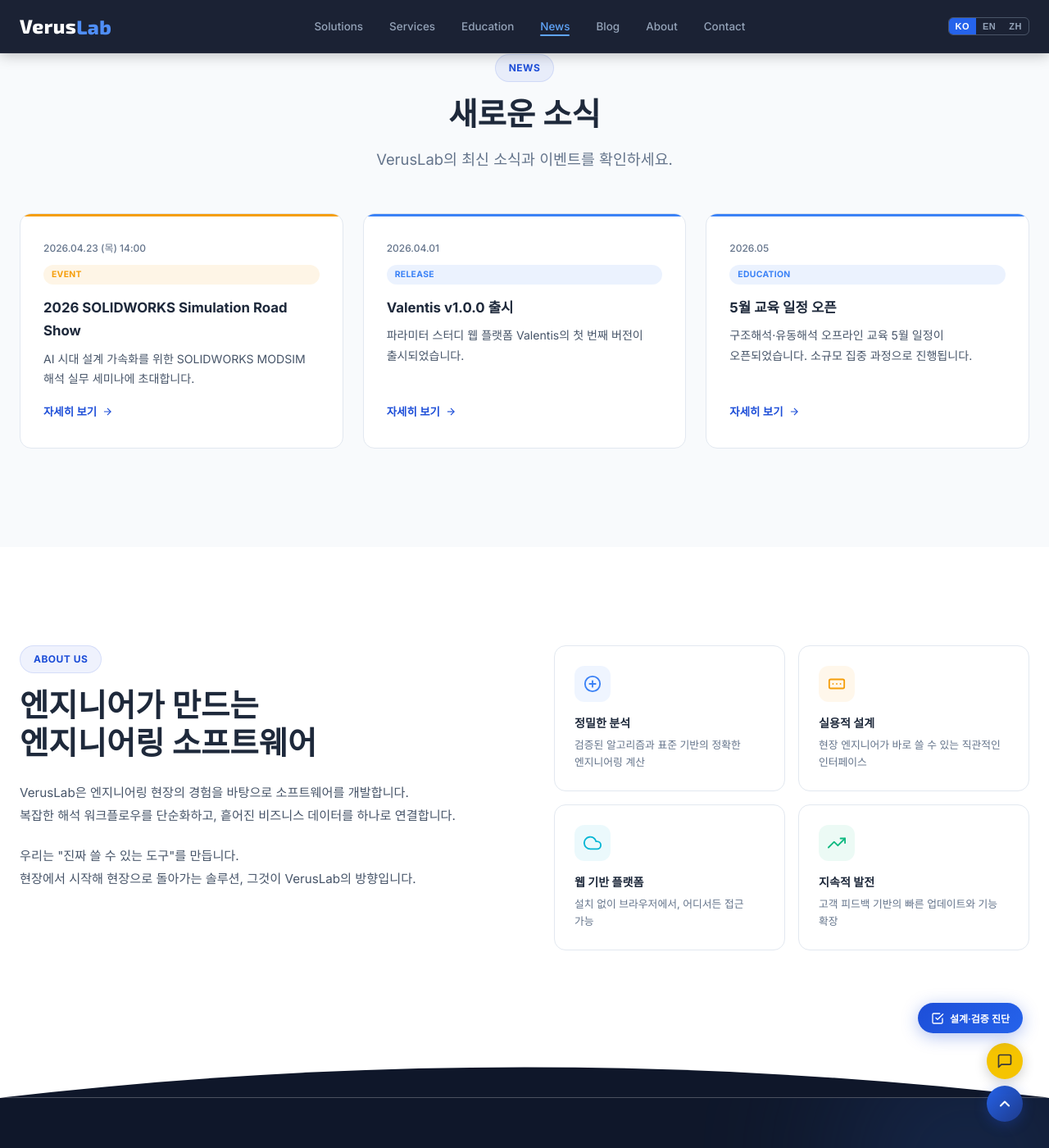
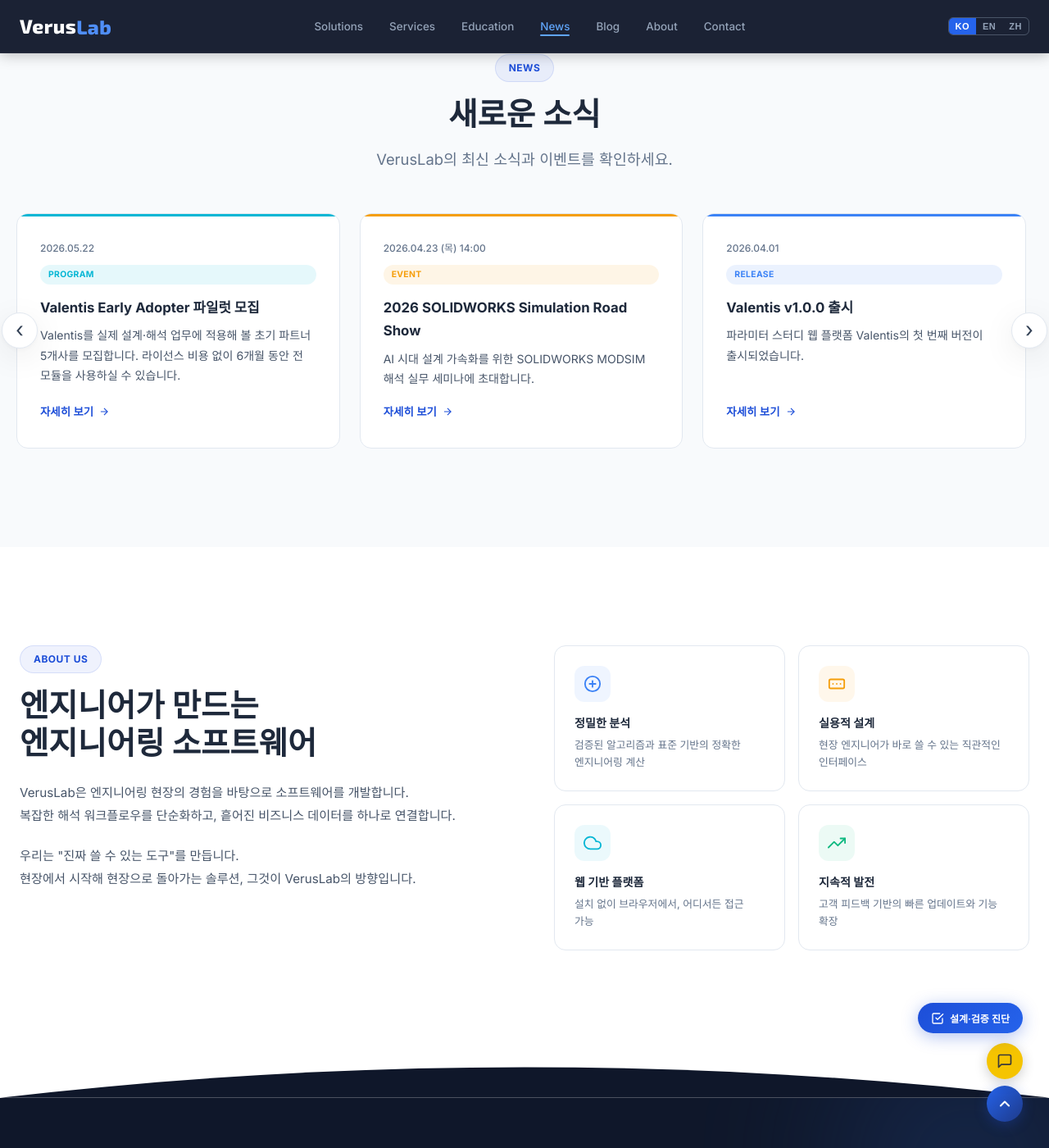
Before and after one commit to VerusLab-KR/Homepage, a Jekyll site: the page built from index.html, in a window 1280 px wide and 1400 px high, scrolled down 2048 px. Shown: the whole window at 82% size. Built offline with Jekyll 4.4.1, drawn with Linux system fonts in a browser that asks for light colours.

Commit message:
Add pilot news card with slider; ease pilot copy; mark May classes ended
- valentis: pilot CTA note now says 1주 (was 2주) and 미팅 (was 인터뷰)
  to reduce perceived commitment on the applicant side.
- index: news section converted from a fixed 3-col grid to a scroll-snap
  slider with rounded ‹ › arrows. Liquid loop now has limit:9 so the
  archive can grow without breaking the layout; arrows auto-hide when
  there is nothing to scroll. Mobile collapses to 1 card per view with
  native swipe.
- _data/news.yml: new top item for the Valentis Early Adopter pilot
  (badge PROGRAM, cyan to match the Valentis brand color, linking to
  /valentis/#pilot). Existing three cards retained — history preserved.
- education: every May session (5/12–5/13 basic structural, 5/14
  optimization, 5/15 vibration, 5/19 airflow, 5/20 thermal-flow) now
  reads "종료". The 5/19 and 5/20 rows were "마감"; the rest still
  carried "신청하기" links and are also closed out.

Co-Authored-By: Claude Opus 4.7 <noreply@anthropic.com>

```diff
--- a/_data/news.yml
+++ b/_data/news.yml
@@ -1,3 +1,13 @@
+- date: "2026.05.22"
+  badge: "PROGRAM"
+  badge_bg: "rgba(6,182,212,.1)"
+  badge_color: "#06b6d4"
+  accent: "#06b6d4"
+  title: "Valentis Early Adopter 파일럿 모집"
+  desc: "Valentis를 실제 설계·해석 업무에 적용해 볼 초기 파트너 5개사를 모집합니다. 라이선스 비용 없이 6개월 동안 전 모듈을 사용하실 수 있습니다."
+  url: "/valentis/#pilot"
+  delay: ""
+
 - date: "2026.04.23 (목) 14:00"
   badge: "EVENT"
   badge_bg: "rgba(245,158,11,.1)"
@@ -6,7 +16,7 @@
   title: "2026 SOLIDWORKS Simulation Road Show"
   desc: "AI 시대 설계 가속화를 위한 SOLIDWORKS MODSIM 해석 실무 세미나에 초대합니다."
   modal: "seminarOverlay"
-  delay: ""
+  delay: "reveal-delay-1"
 
 - date: "2026.04.01"
   badge: "RELEASE"
@@ -18,7 +28,7 @@
   desc: "파라미터 스터디 웹 플랫폼 Valentis의 첫 번째 버전이 출시되었습니다."
   desc_i18n: "release_card_desc"
   modal: "releaseOverlay"
-  delay: "reveal-delay-1"
+  delay: "reveal-delay-2"
 
 - date: "2026.05"
   badge: "EDUCATION"
@@ -28,4 +38,4 @@
   title: "5월 교육 일정 오픈"
   desc: "구조해석·유동해석 오프라인 교육 5월 일정이 오픈되었습니다. 소규모 집중 과정으로 진행됩니다."
   url: "/education/"
-  delay: "reveal-delay-2"
+  delay: "reveal-delay-3"
--- a/index.html
+++ b/index.html
@@ -246,7 +246,29 @@ h3{font-size:1.15rem;font-weight:700;margin-bottom:8px;letter-spacing:0em}
 
 /* ── Section: News ── */
 .section-news{padding:120px 0;background:var(--slate-0)}
-.news-grid{display:grid;grid-template-columns:repeat(3,1fr);gap:24px;margin-top:16px}
+.news-slider{position:relative;margin-top:16px}
+.news-track{
+  display:flex;gap:24px;
+  overflow-x:auto;scroll-snap-type:x mandatory;scroll-behavior:smooth;
+  scrollbar-width:none;-ms-overflow-style:none;
+  padding:8px 4px;margin:-8px -4px;
+}
+.news-track::-webkit-scrollbar{display:none}
+.news-track > .news-card{flex:0 0 calc((100% - 48px) / 3);scroll-snap-align:start}
+.news-arrow{
+  position:absolute;top:50%;transform:translateY(-50%);
+  width:44px;height:44px;border-radius:50%;
+  background:var(--white);border:1px solid var(--slate-2);
+  display:flex;align-items:center;justify-content:center;
+  color:var(--slate-7);font-size:1.6rem;line-height:1;cursor:pointer;
+  box-shadow:var(--shadow-lg);z-index:10;
+  transition:all .25s cubic-bezier(.4,0,.2,1);
+  font-family:inherit;padding:0 0 3px 0;
+}
+.news-arrow:hover:not(:disabled){background:var(--blue);color:var(--white);border-color:var(--blue);transform:translateY(-50%) scale(1.06)}
+.news-arrow:disabled{opacity:0;pointer-events:none}
+.news-arrow-prev{left:-22px}
+.news-arrow-next{right:-22px}
 .news-card{
   background:var(--white);border:1px solid var(--slate-2);border-radius:var(--radius);
   padding:32px 28px;transition:all .4s cubic-bezier(.4,0,.2,1);
@@ -354,9 +376,18 @@ h3{font-size:1.15rem;font-weight:700;margin-bottom:8px;letter-spacing:0em}
   .products-grid{grid-template-columns:1fr 1fr}
   .products-grid .product-card:first-child{grid-column:1 / -1}
 }
+@media(max-width:1024px){
+  .news-track > .news-card{flex:0 0 calc((100% - 24px) / 2)}
+  .news-arrow-prev{left:-12px}
+  .news-arrow-next{right:-12px}
+}
+@media(max-width:768px){
+  .news-track > .news-card{flex:0 0 88%}
+  .news-track{gap:16px}
+  .news-arrow{display:none}
+}
 @media(max-width:900px){
   .products-grid{grid-template-columns:1fr}
-  .news-grid{grid-template-columns:1fr}
   .about-grid{grid-template-columns:1fr;gap:48px}
   .contact-grid{grid-template-columns:1fr;max-width:400px}
   .hero-stats{gap:32px;flex-wrap:wrap}
@@ -548,9 +579,11 @@ h3{font-size:1.15rem;font-weight:700;margin-bottom:8px;letter-spacing:0em}
       <h2 style="margin-top:16px" data-i18n="news_h2">새로운 소식</h2>
       <p class="subtitle" data-i18n="news_sub">VerusLab의 최신 소식과 이벤트를 확인하세요.</p>
     </div>
-    <div class="news-grid">
+    <div class="news-slider">
+      <button class="news-arrow news-arrow-prev" id="newsPrev" aria-label="이전 뉴스">‹</button>
+      <div class="news-track" id="newsTrack">
 
-      {% for item in site.data.news %}
+        {% for item in site.data.news limit:9 %}
         <div class="news-card reveal {{ item.delay }}" style="--news-accent:{{ item.accent }}{% if item.modal or item.url %};cursor:pointer{% endif %}"{% if item.modal %} onclick="document.getElementById('{{ item.modal }}').classList.add('active')"{% elsif item.url %} onclick="location.href='{{ item.url }}'"{% endif %}>
           <div class="news-date">{{ item.date }}</div>
           <span class="news-badge" style="background:{{ item.badge_bg }};color:{{ item.badge_color }}">{{ item.badge }}</span>
@@ -560,6 +593,8 @@ h3{font-size:1.15rem;font-weight:700;margin-bottom:8px;letter-spacing:0em}
         </div>
         {% endfor %}
 
+      </div>
+      <button class="news-arrow news-arrow-next" id="newsNext" aria-label="다음 뉴스">›</button>
     </div>
   </div>
 </section>
--- a/valentis/index.html
+++ b/valentis/index.html
@@ -1479,7 +1479,7 @@ h3{font-size:1.1rem;font-weight:700;margin-bottom:8px;letter-spacing:0em}
 
     <div class="pilot-cta reveal">
       <span class="pilot-quota">선착순 5개사 한정 · 모집 중</span>
-      <p class="pilot-note">선정된 회사에는 신청 마감 후 2주 이내 개별 안내드립니다. 신청서 검토 후 짧은 인터뷰가 진행될 수 있습니다.</p>
+      <p class="pilot-note">선정된 회사에는 신청 마감 후 1주 이내 개별 안내드립니다. 신청서 검토 후 짧은 미팅이 진행될 수 있습니다.</p>
       <a href="https://forms.office.com/r/RVFMMfxUh7" target="_blank" class="btn btn-primary pilot-apply-btn">
         파트너 신청하기
         <svg width="14" height="14" viewBox="0 0 24 24" fill="none" stroke="currentColor" stroke-width="2.5" stroke-linecap="round" stroke-linejoin="round"><line x1="5" y1="12" x2="19" y2="12"/><polyline points="12 5 19 12 12 19"/></svg>
```
Also changed, not shown: other parts of index.html (+30 -0 lines), education/index.html (+5 -5 lines). Lines whose indentation alone changed are shown as unchanged.
